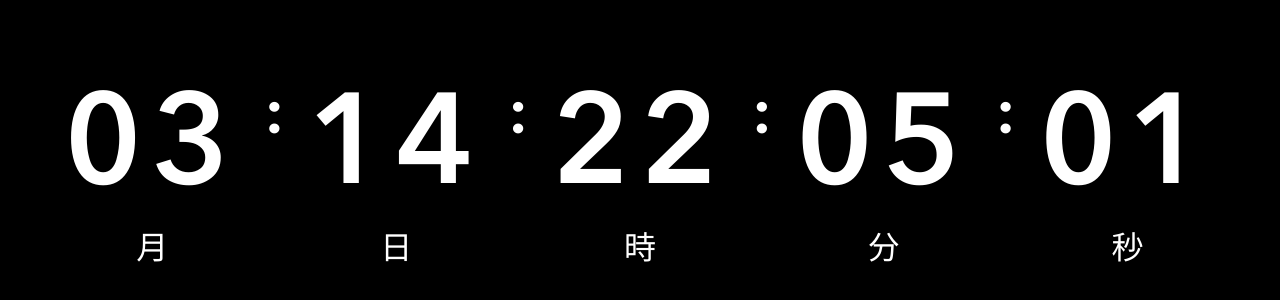
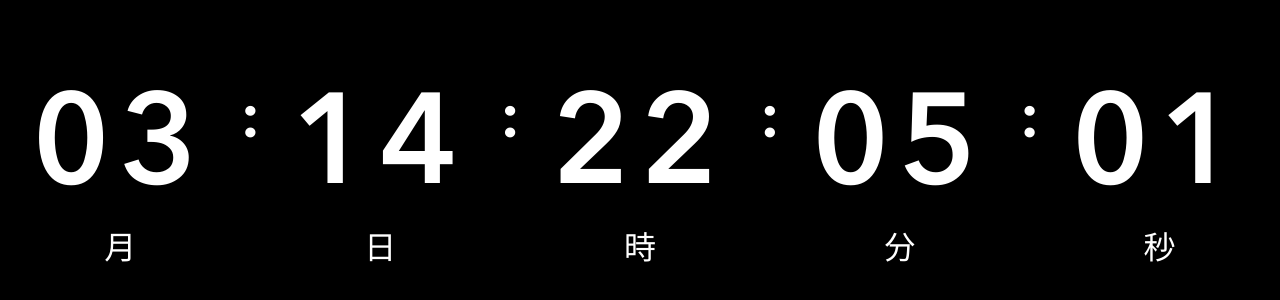
Before and after one commit to aagllam/samtvchi, a plain HTML site: page index.html in a window 1280 px wide. Shown: the part 154-454 px from the top of the page. Drawn offline with Linux system fonts and the light colour scheme.

Commit message:
Update container width from 90vw to 95vw

```diff
--- a/index.html
+++ b/index.html
@@ -42,12 +42,12 @@ font-family: 'Avenir Next Local', sans-serif;
 -webkit-font-smoothing: antialiased;
 }
 
-/* 容器限制為畫面寬度的 90%，確保 5 組數字絕對不爆框 */
+/* 容器限制為畫面寬度的 95%，確保 5 組數字絕對不爆框 */
 .timer-container {
 display: flex;
 align-items: flex-start;
 justify-content: space-between;
-width:90vw;
+width:95vw;
 }
 
 /* 單個數字+英文標籤組 */
@@ -69,7 +69,7 @@ letter-spacing: 0.08em;
 /* 冒號大小 */
 .separator {
 font-size: 5vw;
-line-height: 0.9;
+line-height: 1;
 margin: 0 0.5vw;
 position: relative;
 top: 0.05em;
```
